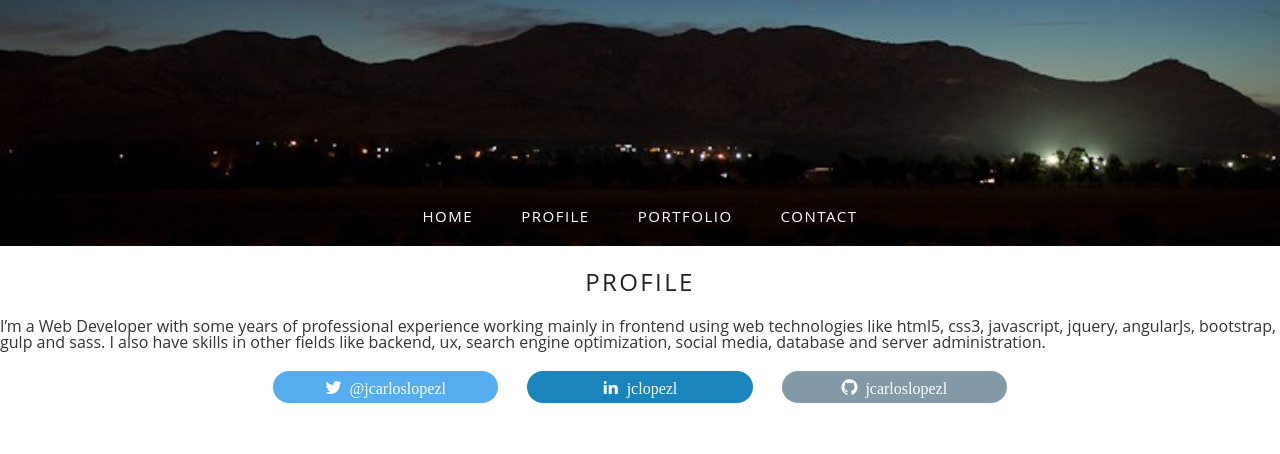
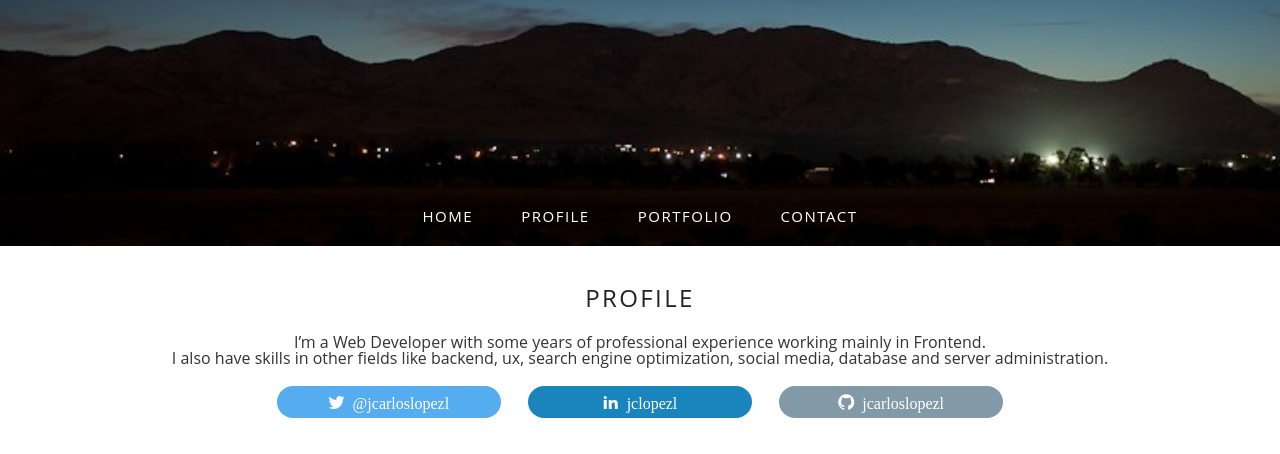
Before and after one commit to jclopezdev/jclopezdev.github.io, a website: page index.html in a window 1280 px wide. Shown: the part 554-1008 px from the top of the page. Before the commit the page ends 978 px from the top, so only its background shows below. Drawn offline with nearby package versions, Linux system fonts and the light colour scheme; files whose address does not match are found by name.

Commit message:
Change profile description

```diff
--- a/index.html
+++ b/index.html
@@ -36,14 +36,17 @@
             </nav>
         </section>
 
-        <section id="profile container">
+        <section id="profile" class="profile container">
             <h3 class="profile-title">Profile</h3>
 
-            <p class="profile-description">
-                I’m a Web Developer with some years of professional experience working mainly in frontend using web technologies like html5, css3, javascript, jquery, angularJs, bootstrap, gulp and sass.
+            <div class="profile-description">
+                <p>I’m a Web Developer with some years of professional experience working mainly in Frontend.
+                </p>
 
+                <p>
                 I also have skills in other fields like backend, ux, search engine optimization, social media, database and server administration.
-            </p>
+                </p>
+            </div>
 
             <div class="profile-links">
                 <a class="profile-link twitter icon-twitter" href="http://twitter.com/jcarloslopezl/" target="_blank">@jcarloslopezl</a>
--- a/static/sass/custom/_profile.scss
+++ b/static/sass/custom/_profile.scss
@@ -1,7 +1,7 @@
 .profile-links{
-	width: 98%;
 	padding: 1%;
 	text-align: center;
+	width: 98%;
 
 	.profile-link{
 		border-radius: 2em;
@@ -32,7 +32,10 @@
 }
 
 @include breakpoint(tablet){
+
 	.profile-links{
+
+		max-width: 1200px;
 
 		.profile-link{
 			display: inline-block;
--- a/static/sass/layout/_layout.scss
+++ b/static/sass/layout/_layout.scss
@@ -31,6 +31,13 @@ section{
         text-transform: uppercase;
         letter-spacing: .1em;
     }
+}
+
+.container{
+    max-width: 1200px;
+    margin: 0 auto;
+    padding: 1em;
+    text-align: center;
 }
 
 .info {
```
Also changed, not shown: static/css/app.css.
